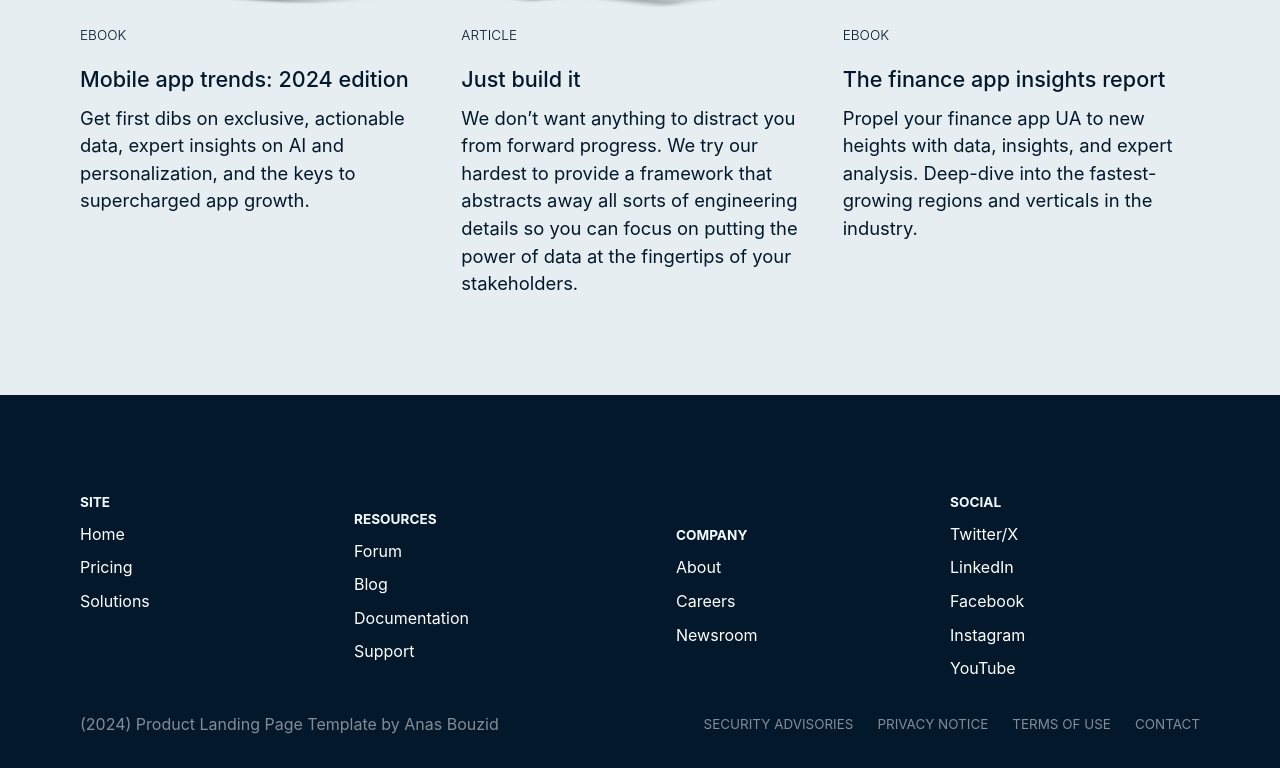
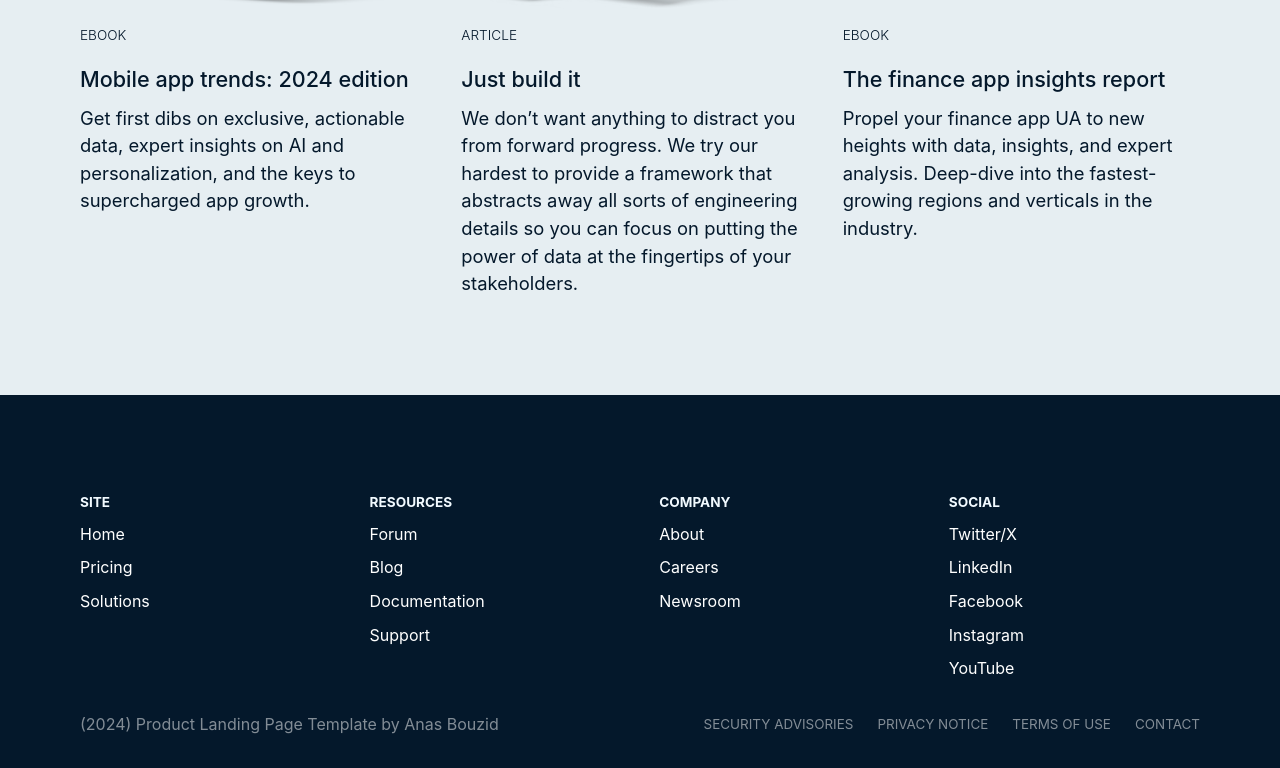
Before and after one commit to bouzidanas/product-page-template, a React (Vite) app: page / in a window 1280 px wide. Shown: the part 3732-4500 px from the top of the page. Built offline with nearby package versions, Linux system fonts and the light colour scheme; a web font is replaced by a local one.

Commit message:
fix footer spacing

```diff
--- a/src/AdjustLandingPage.tsx
+++ b/src/AdjustLandingPage.tsx
@@ -245,27 +245,27 @@ const FooterSection = () => {
   //Footer section with 4 rows of links in a PageSection
   return (
     <PageSection vertical centerText className="section__footer" maxWidth="1120px" bgColor="#04182B" padding="2rem 0" gap="0.75rem" style={{padding: "45px 0 0 0"}}>
-      <SubSection horizontal style={{width: "min(1400px, 90vw)", padding: "20px 0", flexWrap: "wrap", gap: "1.5rem", alignItems: "center"}}>
-        <SubSection vertical style={{flex: "1 0 160px", minWidth: "70px", maxWidth: "calc(670px - 2rem)", flexWrap: "nowrap", gap: "0.6rem", alignSelf: "start", alignItems: "start", justifyContent: "left", textAlign: "left"}}>
+      <SubSection horizontal style={{width: "min(1400px, 90vw)", padding: "20px 0", flexWrap: "wrap", gap: "2.4rem", alignItems: "center"}}>
+        <SubSection vertical style={{flex: "1 0 120px", minWidth: "70px", maxWidth: "calc(670px - 2rem)", flexWrap: "nowrap", gap: "0.6rem", alignSelf: "start", alignItems: "start", justifyContent: "left", textAlign: "left"}}>
           <h6 style={{color: "var(--secondary-light-color)"}}>SITE</h6>
           <a href="#">Home</a>
           <a href="#">Pricing</a>
           <a href="#">Solutions</a>
         </SubSection>
-        <SubSection vertical style={{flex: "1 0 160px", minWidth: "70px", maxWidth: "calc(670px - 2rem)", flexWrap: "nowrap", gap: "0.6rem", alignItems: "start", justifyContent: "left", textAlign: "left", marginRight: "3rem"}}>
+        <SubSection vertical style={{flex: "1 0 120px", minWidth: "70px", maxWidth: "calc(670px - 2rem)", flexWrap: "nowrap", gap: "0.6rem", alignSelf: "start", alignItems: "start", justifyContent: "left", textAlign: "left"}}>
           <h6 style={{color: "var(--secondary-light-color)"}}>RESOURCES</h6>
           <a href="#">Forum</a>
           <a href="#">Blog</a>
           <a href="#">Documentation</a>
           <a href="#">Support</a>
         </SubSection>
-        <SubSection vertical style={{flex: "1 0 160px", minWidth: "70px", maxWidth: "calc(670px - 2rem)", flexWrap: "nowrap", gap: "0.6rem", alignItems: "start", justifyContent: "left", textAlign: "left"}}>
+        <SubSection vertical style={{flex: "1 0 120px", minWidth: "70px", maxWidth: "calc(670px - 2rem)", flexWrap: "nowrap", gap: "0.6rem", alignSelf: "start", alignItems: "start", justifyContent: "left", textAlign: "left"}}>
           <h6 style={{color: "var(--secondary-light-color)"}}>COMPANY</h6>
           <a href="#">About</a>
           <a href="#">Careers</a>
           <a href="#">Newsroom</a>
         </SubSection>
-        <SubSection vertical style={{flex: "1 0 160px", minWidth: "70px", maxWidth: "calc(670px - 2rem)", flexWrap: "nowrap", gap: "0.6rem", alignSelf: "end", alignItems: "start", justifyContent: "left", textAlign: "left"}}>
+        <SubSection vertical style={{flex: "1 0 120px", minWidth: "70px", maxWidth: "calc(670px - 2rem)", flexWrap: "nowrap", gap: "0.6rem", alignSelf: "end", alignItems: "start", justifyContent: "left", textAlign: "left"}}>
           <h6 style={{color: "var(--secondary-light-color)"}}>SOCIAL</h6>
           <a href="#">Twitter/X</a>
           <a href="#">LinkedIn</a>
```
